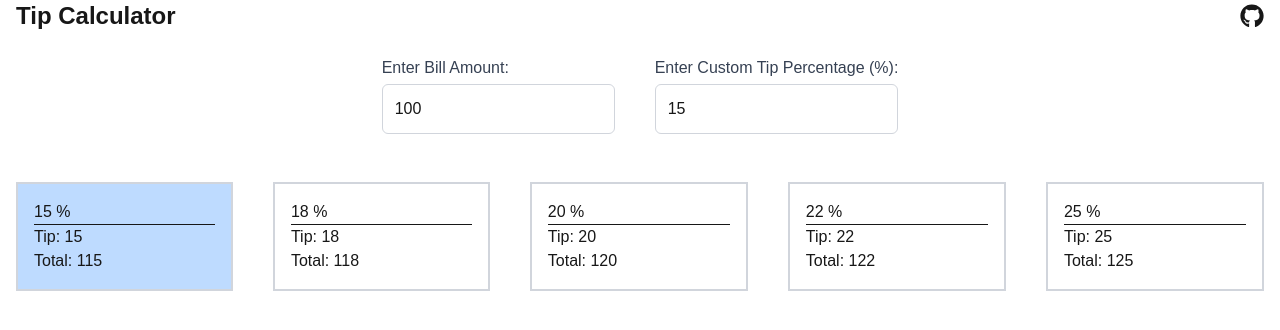
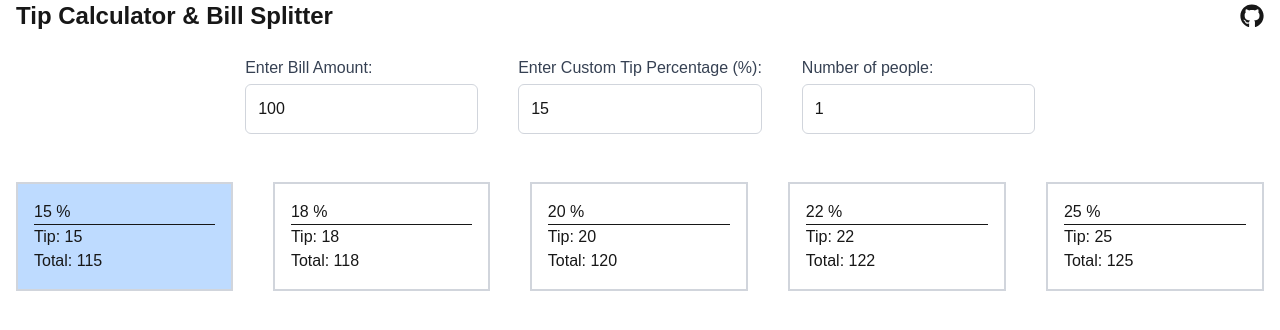
Before and after one commit to lelyu/tip-calculator, a Next.js app: page / in a window 1280 px wide. Shown: the top 330 px of the page. Built offline with nearby package versions, Linux system fonts and the light colour scheme.

Commit message:
Added Splitter Feature

```diff
--- a/src/app/layout.tsx
+++ b/src/app/layout.tsx
@@ -13,7 +13,7 @@ const geistMono = Geist_Mono({
 });
 
 export const metadata: Metadata = {
-  title: "Tip Calculator | Quickly Calculate Your Tips",
+  title: "Tip Calculator | Quickly Calculate Your Tips & Split Bills",
   description:
     "Quickly and easily calculate tips with this intuitive Tip Calculator app. Enter your bill amount, choose or set a custom tip percentage, and instantly see totals. Ideal for restaurants, dining out, or quick budgeting!",
 };
--- a/src/app/page.tsx
+++ b/src/app/page.tsx
@@ -5,13 +5,14 @@ import Input from "./ui/input";
 import { useState } from "react";
 
 export default function Home() {
-  const [billAmount, setBillAmount] = useState(100);
-  const [customTip, setCustomTip] = useState(15);
+  const [billAmount, setBillAmount] = useState("100");
+  const [customTip, setCustomTip] = useState("15");
+  const [people, setPeople] = useState("1");
 
   return (
     <>
       <h1 className="flex justify-between items-center ml-4 mr-4 text-2xl font-bold mb-2">
-        <span>Tip Calculator</span>
+        <span>Tip Calculator & Bill Splitter</span>
         <a href="https://github.com/lelyu/tip-calculator">
           <FaGithub />
         </a>
@@ -22,21 +23,48 @@ export default function Home() {
           id="bill-amount"
           label="Enter Bill Amount:"
           value={billAmount}
-          onChange={(e) => setBillAmount(parseFloat(e.target.value) || 0)}
+          onChange={(e) => setBillAmount(e.target.value)}
         />
         <Input
           id="custom-tip"
           label="Enter Custom Tip Percentage (%):"
           value={customTip}
-          onChange={(e) => setCustomTip(parseFloat(e.target.value) || 0)}
+          onChange={(e) => setCustomTip(e.target.value)}
+        />
+        <Input
+          id="num-people"
+          label="Number of people:"
+          value={people}
+          onChange={(e) => setPeople(e.target.value)}
         />
       </div>
+
       <div className="flex flex-col md:flex-row gap-2 mt-4">
-        <Card tip_percentage={customTip} bill_amount={billAmount} />
-        <Card tip_percentage={18} bill_amount={billAmount} />
-        <Card tip_percentage={20} bill_amount={billAmount} />
-        <Card tip_percentage={22} bill_amount={billAmount} />
-        <Card tip_percentage={25} bill_amount={billAmount} />
+        <Card
+          tip_percentage={customTip}
+          bill_amount={billAmount}
+          num_people={people}
+        />
+        <Card
+          tip_percentage={"18"}
+          bill_amount={billAmount}
+          num_people={people}
+        />
+        <Card
+          tip_percentage={"20"}
+          bill_amount={billAmount}
+          num_people={people}
+        />
+        <Card
+          tip_percentage={"22"}
+          bill_amount={billAmount}
+          num_people={people}
+        />
+        <Card
+          tip_percentage={"25"}
+          bill_amount={billAmount}
+          num_people={people}
+        />
       </div>
     </>
   );
--- a/src/app/ui/card.tsx
+++ b/src/app/ui/card.tsx
@@ -3,17 +3,29 @@
 export default function Card({
   bill_amount,
   tip_percentage,
+  num_people,
 }: {
-  bill_amount: number;
-  tip_percentage: number;
+  bill_amount: string;
+  tip_percentage: string;
+  num_people: string;
 }) {
-  const total_tip = bill_amount * tip_percentage * 0.01;
+  const total_tip = parseFloat(bill_amount) * parseFloat(tip_percentage) * 0.01;
   return (
     <div className="first:bg-blue-200 flex-auto border-2 border-gray-300 p-4 m-4">
       <h1>{tip_percentage} %</h1>
       <hr />
       <h1>Tip: {Math.trunc(total_tip * 100) / 100}</h1>
-      <h1>Total: {Math.trunc((total_tip + bill_amount) * 100) / 100} </h1>
+      <h1>
+        Total: {Math.trunc((total_tip + parseFloat(bill_amount)) * 100) / 100}{" "}
+      </h1>
+      {parseInt(num_people) > 1 && (
+        <h1>
+          Total per person:{" "}
+          {Math.trunc(
+            ((total_tip + parseFloat(bill_amount)) / parseInt(num_people)) * 100
+          ) / 100}
+        </h1>
+      )}
     </div>
   );
 }
--- a/src/app/ui/input.tsx
+++ b/src/app/ui/input.tsx
@@ -1,10 +1,10 @@
 "use client";
-import React from "react";
+import React, { useState } from "react";
 
 type InputProps = {
   id: string;
   label: string;
-  value: number;
+  value: string;
   onChange: (e: React.ChangeEvent<HTMLInputElement>) => void;
   type?: string;
 };
@@ -16,6 +16,10 @@ export default function Input({
   onChange,
   type = "text",
 }: InputProps) {
+  const [touched, setTouched] = useState(false);
+
+  const isValidNumber = value.trim() === "" || !isNaN(Number(value));
+
   return (
     <div className="flex flex-col m-4">
       <label htmlFor={id} className="mb-1 font-medium text-gray-700">
@@ -25,9 +29,21 @@ export default function Input({
         id={id}
         type={type}
         value={value}
-        onChange={onChange}
-        className="border border-gray-300 p-3 rounded-md focus:outline-none focus:ring-2 focus:ring-blue-500 transition duration-150 ease-in-out"
+        onChange={(e) => {
+          onChange(e);
+          if (!touched) setTouched(true);
+        }}
+        className={`border p-3 rounded-md focus:outline-none transition duration-150 ease-in-out ${
+          !isValidNumber && touched
+            ? "border-red-500 focus:ring-2 focus:ring-red-500"
+            : "border-gray-300 focus:ring-2 focus:ring-blue-500"
+        }`}
       />
+      {!isValidNumber && touched && (
+        <p className="text-red-500 text-sm mt-1">
+          Please enter a valid number.
+        </p>
+      )}
     </div>
   );
 }
```
